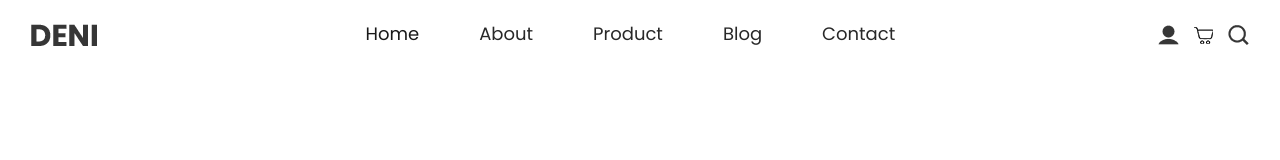
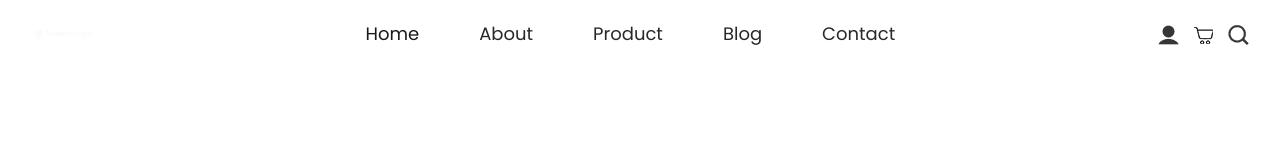
Before and after one commit to Gusfira/BeautyWhisper, a plain HTML site: page about.html in a window 1280 px wide. Shown: the top 160 px of the page. Drawn offline with nearby package versions, Linux system fonts and the light colour scheme; files whose address does not match are found by name.

Commit message:
saya sudah perbaikin

```diff
--- a/about.html
+++ b/about.html
@@ -35,7 +35,7 @@
       <div class="header_section">
          <div class="container-fluid">
             <nav class="navbar navbar-expand-lg navbar-light bg-light">
-               <a class="logo" href="#"><img src="images/logo.png"></a>
+               <a class="logo" href="#"><img src="images/logo fira.png"></a>
                <button class="navbar-toggler" type="button" data-toggle="collapse" data-target="#navbarSupportedContent" aria-controls="navbarSupportedContent" aria-expanded="false" aria-label="Toggle navigation">
                <span class="navbar-toggler-icon"></span>
                </button>
```
Also changed, not shown: blog.html (+1 -1 lines), contact.html (+1 -1 lines), index.html (+1 -1 lines), product.html (+1 -1 lines), images/logo fira.png (added).
